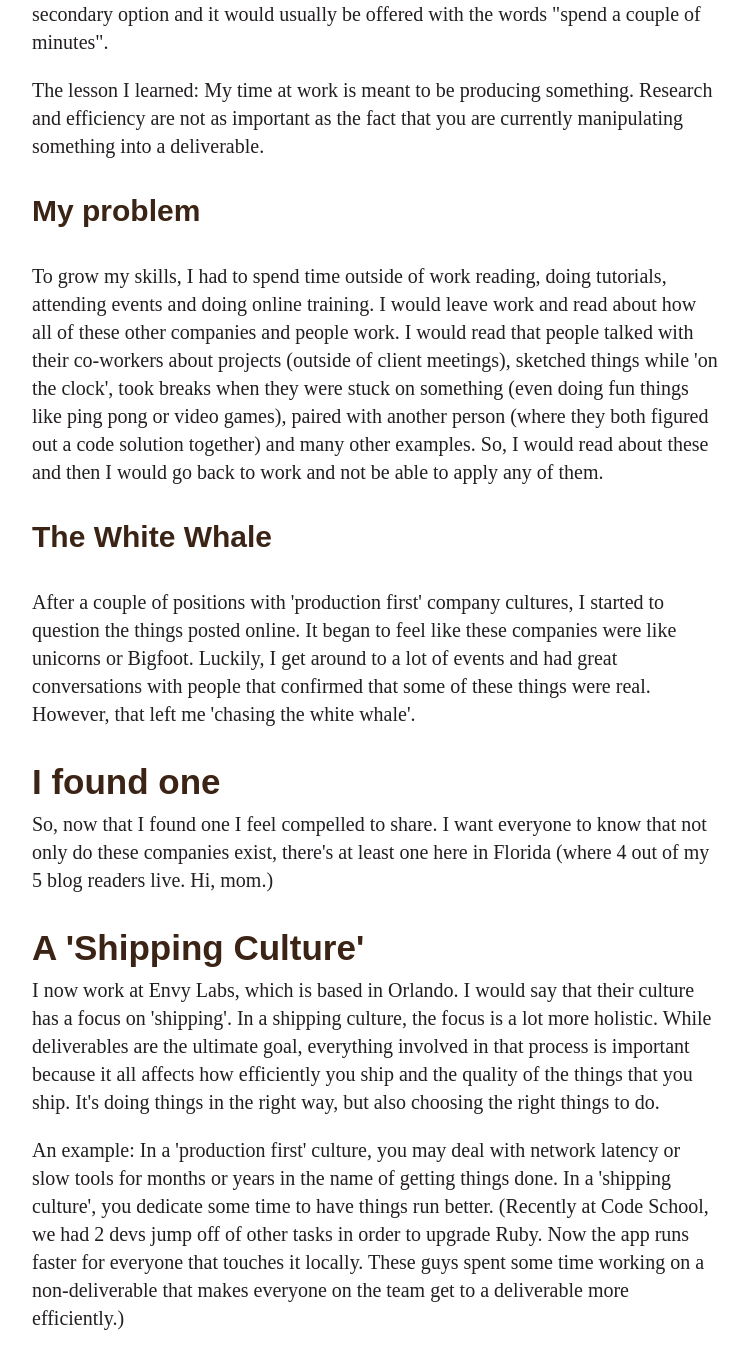
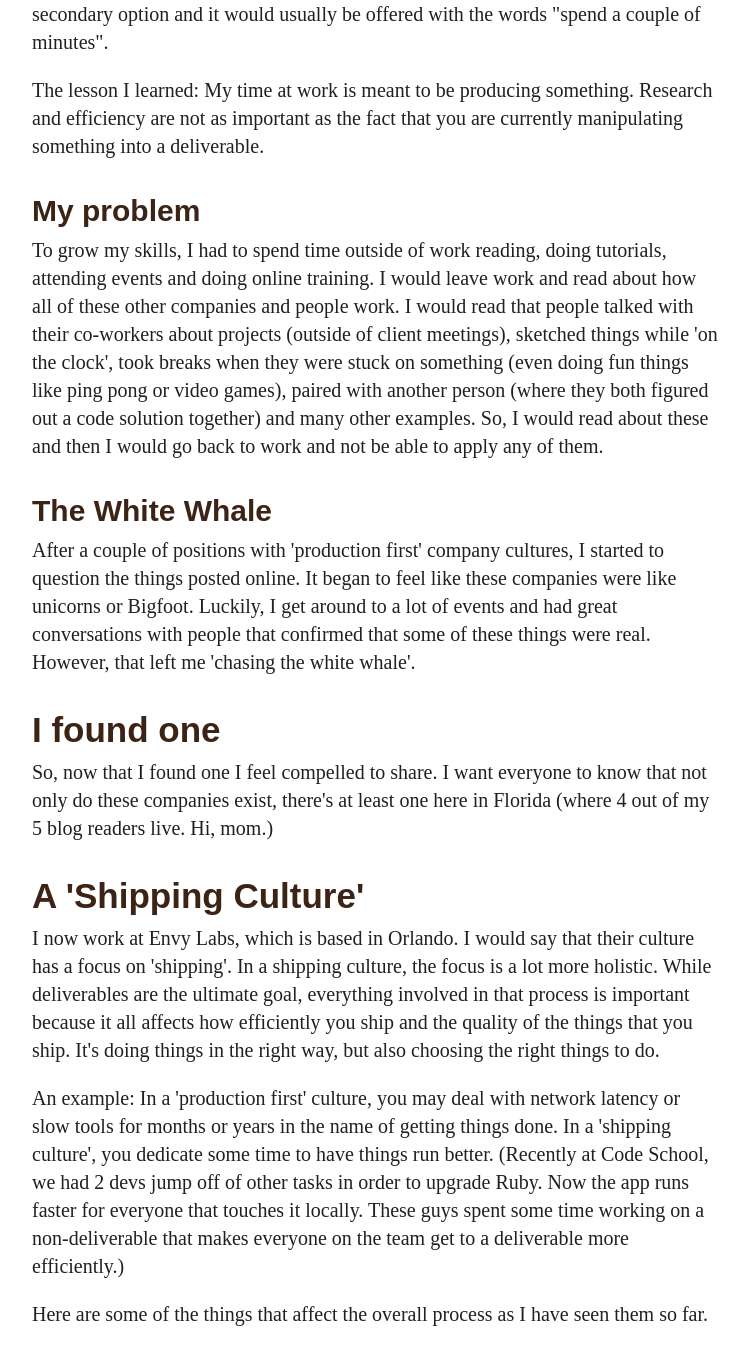
Before and after one commit to dandenney/dandenney.com, a PHP site: the page made by posts/front-end-dev/production-vs-shipping/index.php in a window 1280 px wide. Shown: the part 508-1864 px from the top of the page, without its empty margins (264-1013 px from the left). Run offline with PHP 8.4, Linux system fonts and the light colour scheme; some libraries are stand-ins or nearby versions; some web fonts are replaced.

Commit message:
h3 styling to match h2

```diff
--- a/sass/screen.scss
+++ b/sass/screen.scss
@@ -235,11 +235,13 @@
          margin-top: .4em;
       }
 
-      h2 {
+      h2,
+      h3 {
          margin-bottom: 0;
       }
 
-      h2 + p {
+      h2 + p,
+      h3 + p {
          margin-top: .25rem;
       }
 
```
Also changed, not shown: stylesheets/screen.css.
